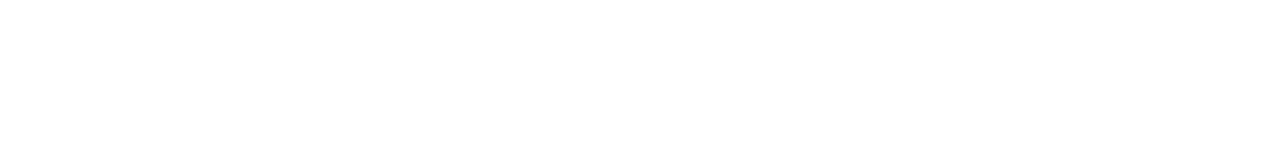
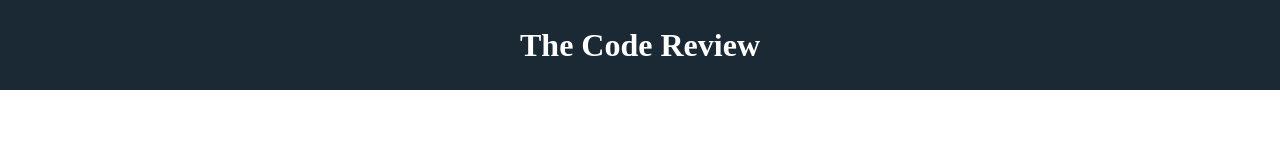
Before and after one commit to jsMarko/project-3, a plain HTML site: page index.html in a window 1280 px wide. Drawn offline with Linux system fonts and the light colour scheme.

Commit message:
css and HTML setup .. project-34 begins

```diff
--- a/css/styles.css
+++ b/css/styles.css
@@ -3,3 +3,18 @@
    padding: 0;
    box-sizing: border-box;
 }
+
+.wrapper {
+   width: 100%;
+   height: 100vh;
+}
+
+.main-header {
+   background: #1a2934;
+   color: #fff;
+   height: 90px;
+
+   display: flex;
+   justify-content: center;
+   align-items: center;
+}
--- a/index.html
+++ b/index.html
@@ -4,8 +4,14 @@
       <meta charset="UTF-8" />
       <meta name="viewport" content="width=device-width, initial-scale=1.0" />
       <title>Registration Form</title>
+      <link rel="stylesheet" href="css/styles.css" />
    </head>
    <body>
       <!-- Project 3 Begins -->
+      <div class="wrapper">
+         <header class="main-header">
+            <h1>The Code Review</h1>
+         </header>
+      </div>
    </body>
 </html>
```
